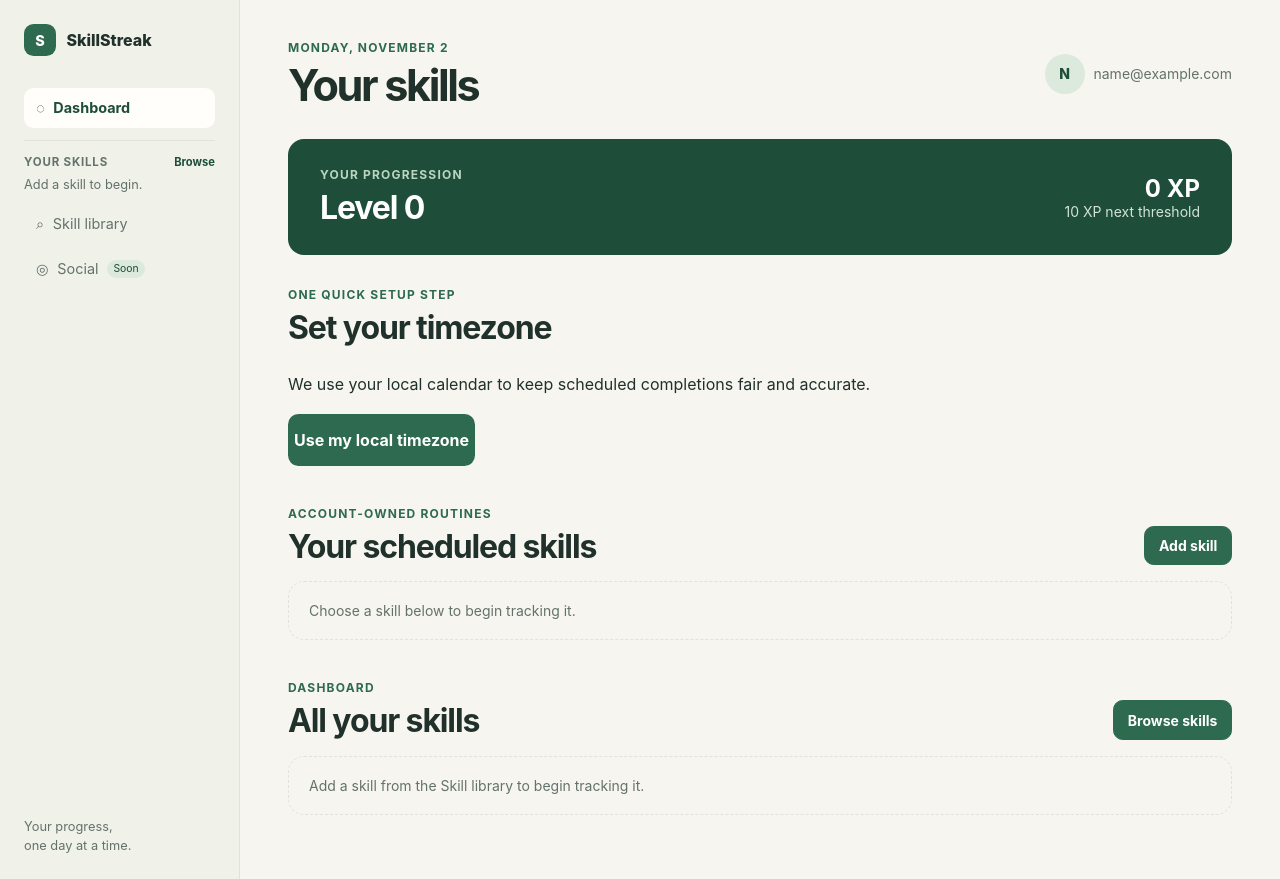
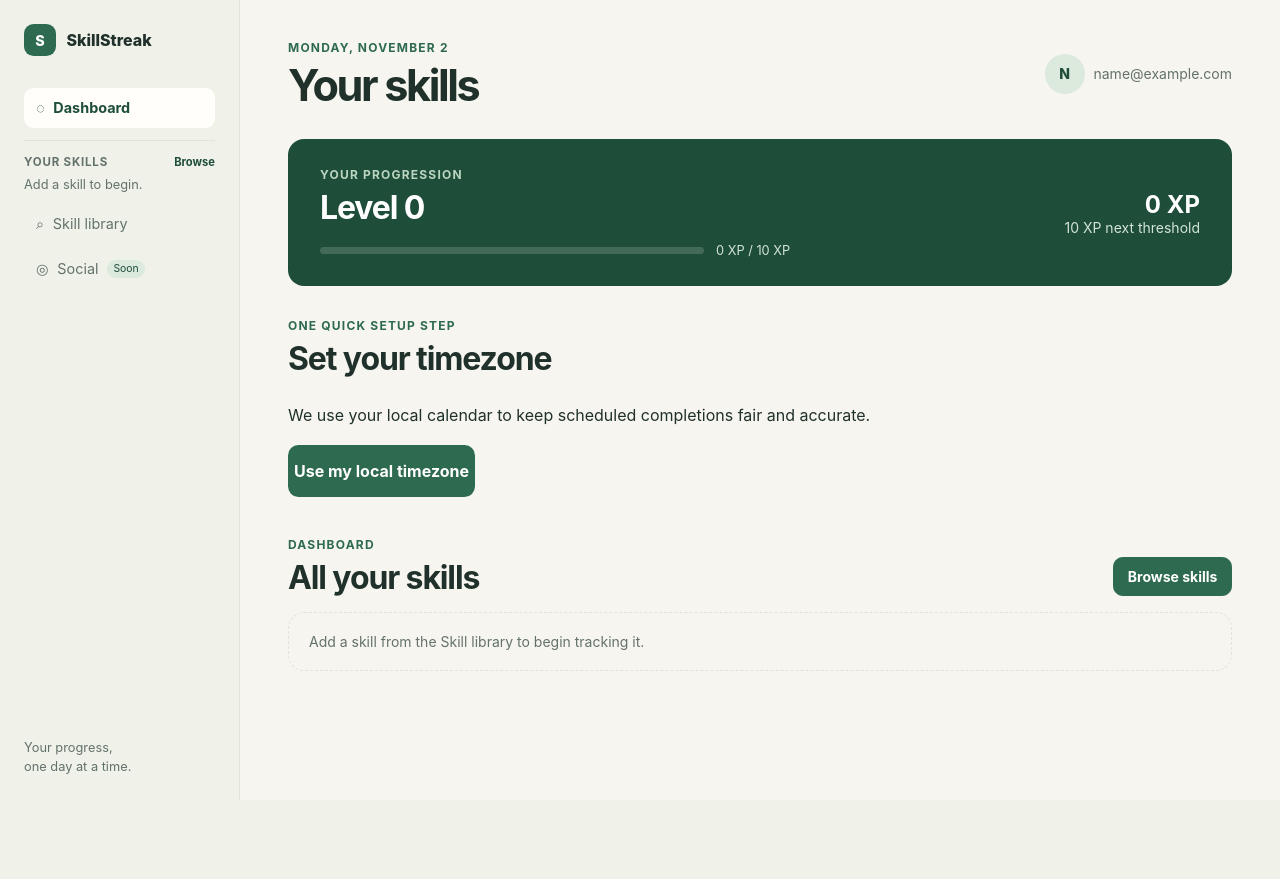
Before and after one commit to ChicoState/skillstreak, a Django app: page / in a window 1280 px wide. After the commit the page ends 800 px from the top, so only its background shows below. Run offline with Django 5.2, Linux system fonts and the light colour scheme; the visitor is signed in with stand-in values (Sample User, id 1); data that the repository does not hold is empty; parts of the project's set-up code (start-up, migrations or seed data) failed here and were passed over.

Commit message:
fix: reconcile dashboard tracking and progression
Include selected-skill completions in derived XP, restore the visible cumulative progress bar, and repair browser timezone detection. Remove the obsolete scheduled-routines dashboard block so the selected-skill tracker is the single dashboard flow.

```diff
--- a/src/dashboard/static/dashboard/library.js
+++ b/src/dashboard/static/dashboard/library.js
@@ -1,5 +1,20 @@
 (() => {
   "use strict";
+
+  const timezoneForm = document.querySelector("#timezone-form");
+  if (timezoneForm) {
+    const timezoneInput = timezoneForm.querySelector("#timezone-input");
+    const detectTimezone = () => {
+      try {
+        timezoneInput.value = Intl.DateTimeFormat().resolvedOptions().timeZone || "";
+      } catch {
+        timezoneInput.value = "";
+      }
+    };
+
+    detectTimezone();
+    timezoneForm.addEventListener("submit", detectTimezone);
+  }
 
   const browser = document.querySelector("[data-library-browser]");
   const form = document.querySelector("[data-library-search]");
--- a/src/dashboard/static/dashboard/styles.css
+++ b/src/dashboard/static/dashboard/styles.css
@@ -223,6 +223,10 @@ h3 { margin-bottom: .18rem; font-size: 1.1rem; }
 
 .overview .eyebrow { color: #bad6c0; }
 .overview h2 { margin-bottom: 0; }
+.progress-row { display: flex; align-items: center; gap: .75rem; margin-top: 1rem; }
+.progress-track { flex: 1 1 24rem; width: min(24rem, 70vw); height: .45rem; overflow: hidden; border-radius: 1rem; background: #426a56; }
+.progress-track span { display: block; height: 100%; border-radius: inherit; background: var(--sun); }
+.progress-caption { margin: 0; color: #d3e4d6; font-size: .8rem; white-space: nowrap; }
 .overview-progress { min-width: 6rem; margin: 0; color: #d3e4d6; font-size: .875rem; text-align: right; }
 .overview-progress strong { display: block; color: white; font-size: 1.5rem; }
 
--- a/src/dashboard/templates/dashboard/preview.html
+++ b/src/dashboard/templates/dashboard/preview.html
@@ -6,7 +6,7 @@
     <meta name="viewport" content="width=device-width, initial-scale=1">
     <title>SkillStreak</title>
     <link rel="stylesheet" href="{% static 'dashboard/styles.css' %}">
-    <script src="{% static 'dashboard/library.js' %}" defer></script>
+    <script src="{% static 'dashboard/library.js' %}?v=2" defer></script>
   </head>
   <body data-theme="{{ theme }}">
     <main class="preview">
@@ -50,22 +50,12 @@
             </details>
           </header>
           <section class="overview" aria-labelledby="overview-title">
-            <div><p class="eyebrow">Your progression</p><h2 id="overview-title">Level {{ progression.level }}</h2><div class="progress-track" aria-label="{{ progression.progress_percent }} percent toward the next level"><span style="width: {{ progression.progress_percent }}%"></span></div></div>
+            <div><p class="eyebrow">Your progression</p><h2 id="overview-title">Level {{ progression.level }}</h2>{% if progression.next_level_xp %}<div class="progress-row"><div class="progress-track" role="progressbar" aria-label="XP progress toward level {{ progression.level|add:'1' }}" aria-valuemin="0" aria-valuemax="{{ progression.next_level_xp }}" aria-valuenow="{{ progression.total_xp }}"><span style="width: {{ progression.xp_progress_percent }}%"></span></div><p class="progress-caption">{{ progression.total_xp }} XP / {{ progression.next_level_xp }} XP</p></div>{% else %}<p class="progress-caption">{{ progression.total_xp }} XP — maximum level</p>{% endif %}</div>
             <p class="overview-progress"><strong>{{ progression.total_xp }} XP</strong>{% if progression.next_level_xp %}{{ progression.next_level_xp }} XP next threshold{% else %}Maximum level{% endif %}</p>
           </section>
           {% if not timezone_configured %}
             <section class="setup-panel" aria-labelledby="timezone-title"><p class="eyebrow">One quick setup step</p><h2 id="timezone-title">Set your timezone</h2><p>We use your local calendar to keep scheduled completions fair and accurate.</p><form method="post" action="{% url 'account-timezone-sync' %}" id="timezone-form">{% csrf_token %}<input type="hidden" name="timezone" id="timezone-input" value=""><button class="primary-button" type="submit">Use my local timezone</button></form></section>
           {% endif %}
-          <section class="owned-skills-section" aria-labelledby="owned-skills-title">
-            <div class="section-heading"><div><p class="eyebrow">Account-owned routines</p><h2 id="owned-skills-title">Your scheduled skills</h2></div><a class="skills-add-skill library-button" href="{% url 'skill-create' %}">Add skill</a></div>
-            {% if skill_cards %}
-              <div class="skill-grid">
-                {% for card in skill_cards %}
-                  <article class="skill-card"><div class="skill-card-heading"><div class="skill-icon running" aria-hidden="true">✦</div><div><h3>{{ card.skill.name }}</h3><p>Scheduled practice</p></div></div>{% if timezone_configured %}<div class="date-grid" aria-label="{{ card.skill.name }} completion dates">{% for day in card.days %}{% if day.scheduled %}<form method="post" action="{% url 'skill-toggle-completion' card.skill.pk %}">{% csrf_token %}<input type="hidden" name="completed_on" value="{{ day.date|date:'Y-m-d' }}"><button class="date-button{% if day.completed %} completed{% endif %}" type="submit" aria-label="{{ card.skill.name }}: {{ day.date|date:'l, F j' }}">{{ day.label }} {{ day.day_number }}</button></form>{% endif %}{% endfor %}</div>{% else %}<p class="card-message">Set your timezone above to see completion dates.</p>{% endif %}</article>
-                {% endfor %}
-              </div>
-            {% else %}<p class="empty-state">Choose a skill below to begin tracking it.</p>{% endif %}
-          </section>
           {% if active_view == "dashboard" %}
           <section id="skills" class="skills-section" aria-labelledby="skills-title">
             {% if selected_card %}
--- a/src/skills/progression.py
+++ b/src/skills/progression.py
@@ -6,6 +6,8 @@ from zoneinfo import ZoneInfo, ZoneInfoNotFoundError
 
 from django.db import transaction
 from django.utils import timezone
+
+from tracking.models import DailyCompletion
 
 from .models import Completion, Skill, SkillSchedule
 
@@ -40,6 +42,13 @@ class Progression:
         level_span = self.next_level_xp - self.level_start_xp
         return int((self.total_xp - self.level_start_xp) * 100 / level_span)
 
+    @property
+    def xp_progress_percent(self) -> int:
+        """Return cumulative XP progress toward the next threshold."""
+        if self.next_level_xp is None:
+            return 100
+        return min(100, int(self.total_xp * 100 / self.next_level_xp))
+
 
 def level_threshold(level: int) -> int:
     """Return the cumulative XP required to reach a level."""
@@ -63,7 +72,9 @@ def level_for_xp(total_xp: int) -> int:
 
 def progression_for_user(user) -> Progression:
     """Derive progression from the account's completion history."""
-    completion_count = Completion.objects.filter(skill__owner=user).count()
+    owned_skill_completions = Completion.objects.filter(skill__owner=user).count()
+    selected_skill_completions = DailyCompletion.objects.filter(user_skill__user=user).count()
+    completion_count = owned_skill_completions + selected_skill_completions
     total_xp = completion_count * XP_PER_COMPLETION
     level = level_for_xp(total_xp)
     next_level = level + 1 if level < MAX_LEVEL else None
```
Also changed, not shown: docs/decisions/003-user-progression-history.md (+3 -0 lines), tests/application/test_custom_skills.py (+7 -5 lines), tests/application/test_dashboard.py (+23 -0 lines), tests/application/test_progression.py (+1 -0 lines), tests/browser/test_skill_library_browser.py (+3 -0 lines).
